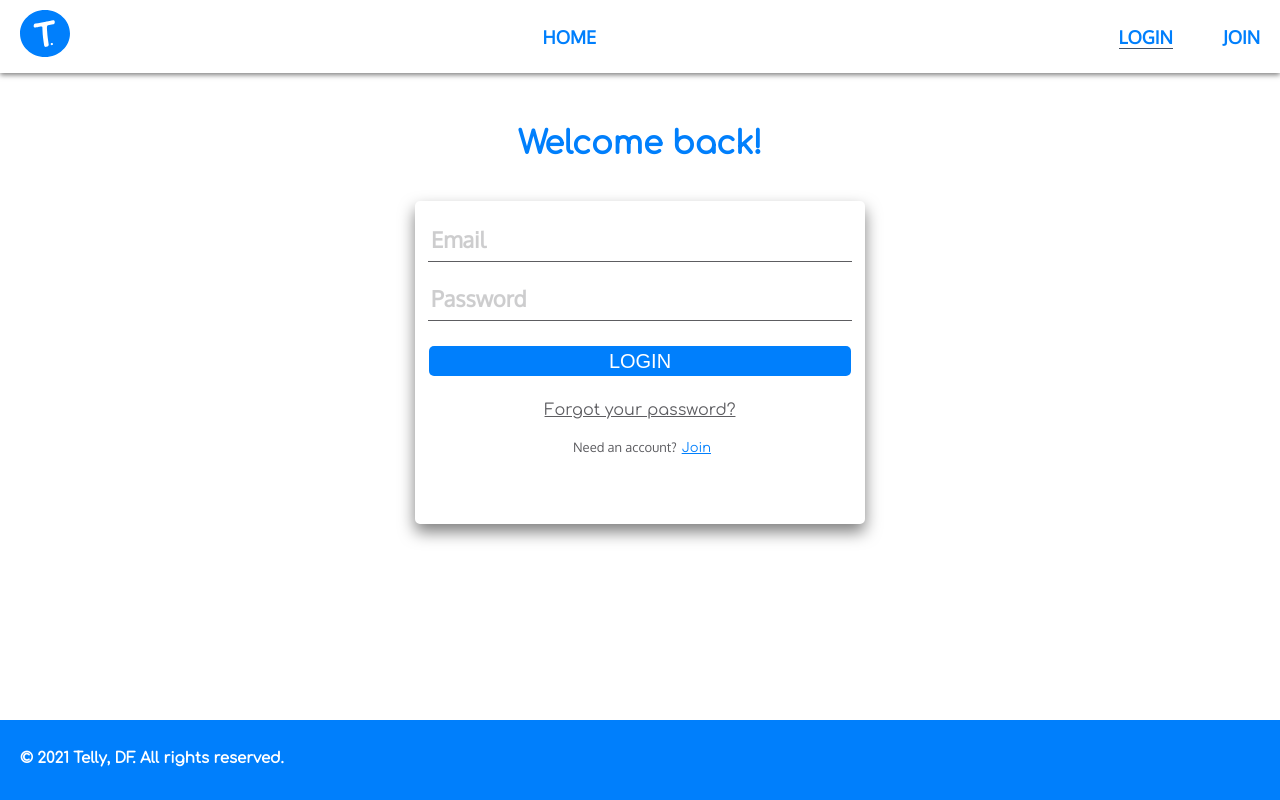
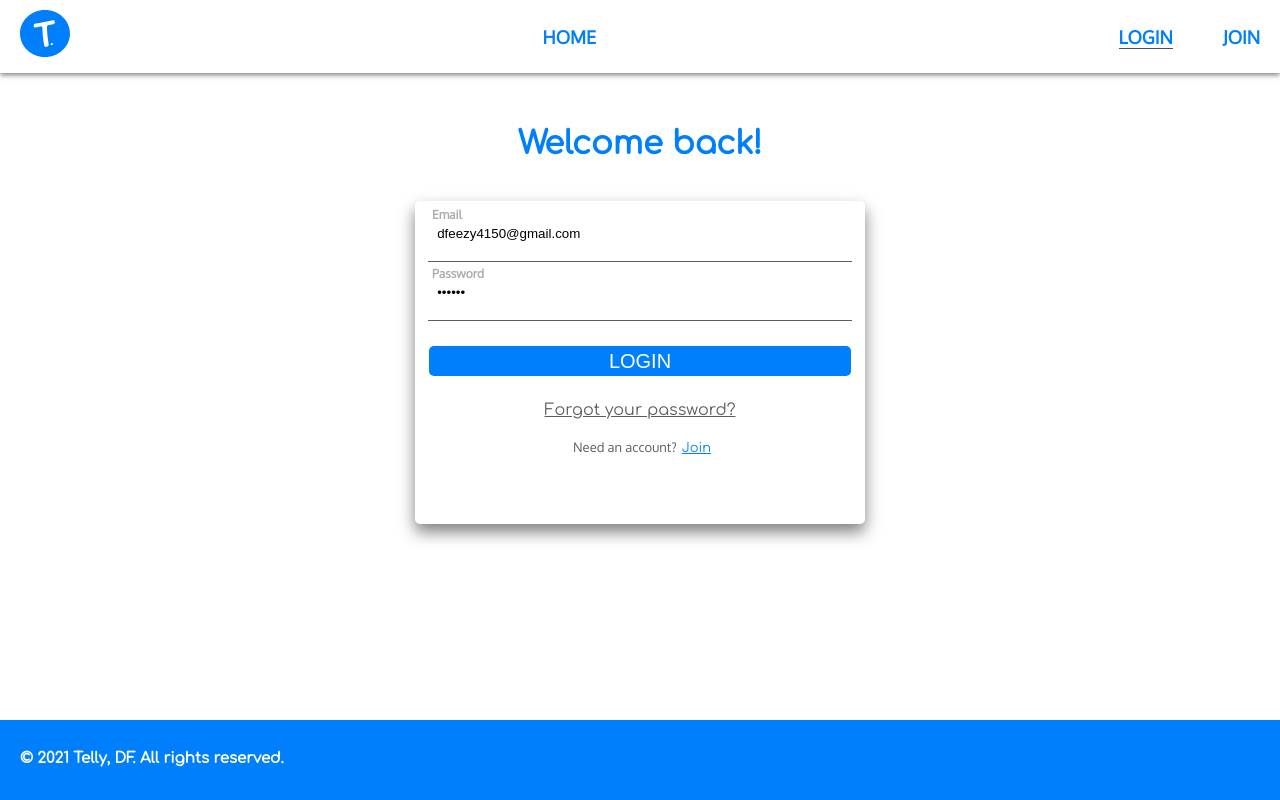
Before and after one commit to FengDenny/Telly, a React (Create React App) app in the folder client/: page /login in a window 1280 px wide. Built offline with nearby package versions, Linux system fonts and the light colour scheme.

Commit message:
Update loginForm.js

```diff
--- a/client/src/pages/components/loginForm.js
+++ b/client/src/pages/components/loginForm.js
@@ -5,10 +5,12 @@ const LoginForm = ({
   setEmail,
   password,
   setPassword,
+  error,
 }) => (
   <div className='login-form'>
     <div className='form-section  '>
-      <form className='card ' onSubmit={handleSubmit}>
+      <form id='form' className='card ' onSubmit={handleSubmit}>
+        <div className='form-group'>{error && error.message}</div>
         <div className='form-group flex-direction-column'>
           <input
             id='email'
@@ -16,8 +18,8 @@ const LoginForm = ({
             className='form-input'
             name='email'
             placeholder='email'
-            // onChange={(e) => setEmail(e.target.value)}
-            // value={email}
+            onChange={(e) => setEmail(e.target.value)}
+            value={email}
             required
           />
 
@@ -37,8 +39,8 @@ const LoginForm = ({
             name='password'
             placeholder='password'
             pattern='(?=.*\d)(?=.*[a-z])(?=.*[A-Z]).{6,}'
-            // onChange={(e) => setPassword(e.target.value)}
-            // value={password}
+            onChange={(e) => setPassword(e.target.value)}
+            value={password}
             required
           />
           <label
@@ -49,7 +51,9 @@ const LoginForm = ({
           </label>
         </div>
         <div className='form-group flex-direction-column'>
-          <button className='btn btn-primary '>Login</button>
+          <button disabled={!email || !password} className='btn btn-primary '>
+            Login
+          </button>
         </div>
         <div className='form-group flex-direction-column'>
           <Link className='login-reset margin-center' to='/login'>
```
